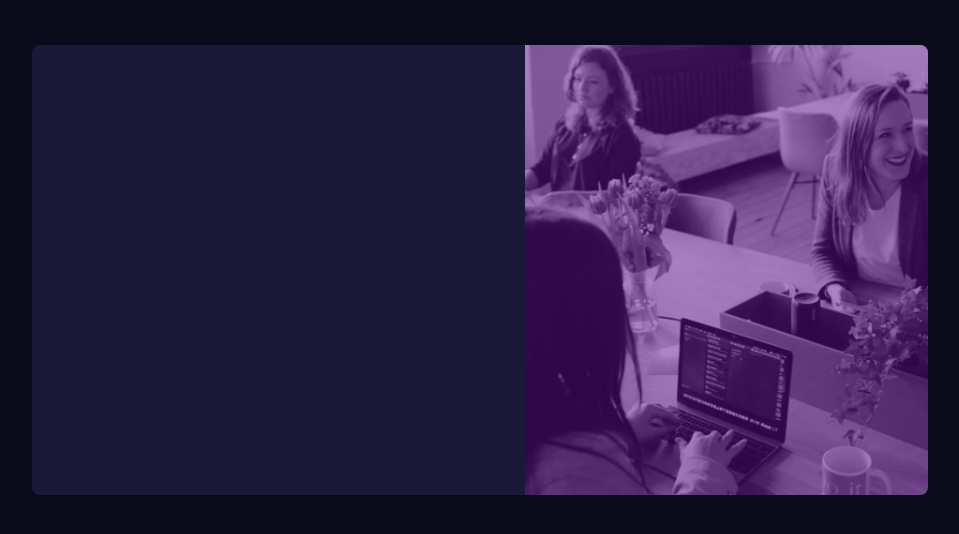
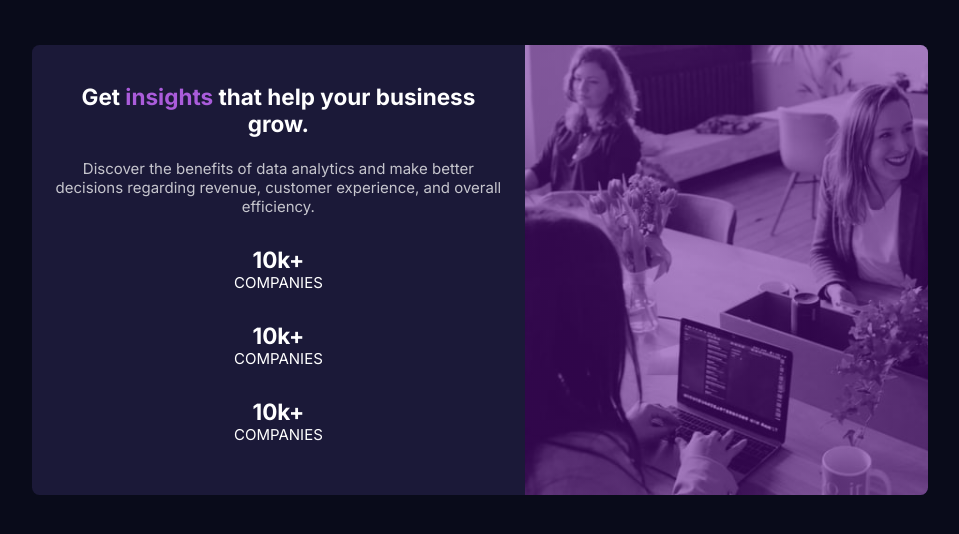
Before and after one commit to john-k-phillips/fm-stats-preview-card, a website: page index.html in a window 1280 px wide. Shown: the whole page, without its empty margins (160-1119 px from the left). Drawn offline with Linux system fonts and the light colour scheme.

Commit message:
Stats section added and requires styling.

```diff
--- a/index.html
+++ b/index.html
@@ -8,17 +8,34 @@
   <title>Frontend | Stats Preview Component</title>
 </head>
   <body>
-    <!-- Get insights that help your business grow.
+    <!--
 
-    Discover the benefits of data analytics and make better decisions regarding revenue, customer
-    experience, and overall efficiency.
 
     10k+ companies
     314 templates
     12m+ queries -->
     <div class="container">
       <section class="content">
-        <h1></h1>
+        <h1>Get <span class="accent-text">insights</span> that help your business grow.</h1>
+        <p>
+          Discover the benefits of data analytics and make better decisions regarding revenue, customer
+          experience, and overall efficiency.
+        </p>
+        <ul class="stats">
+          <li>
+            <h2>10k+</h2>
+            <span>COMPANIES</span>
+          </li>
+          <li>
+            <h2>10k+</h2>
+            <span>COMPANIES</span>
+          </li>
+          <li>
+            <h2>10k+</h2>
+            <span>COMPANIES</span>
+          </li>
+        </ul>
+        </section>
       </section>
       <div class="hero"></div>
     </div>
--- /dev/null
+++ b/styles/_stats.scss
@@ -0,0 +1,15 @@
+.stats {
+    margin-top: 2em;
+    list-style: none;
+
+    display: flex;
+    flex-direction: column;
+    gap: 2em;
+}
+
+@media screen and (min-width: 768px) {
+    .content {
+        height: 100%;
+        width: 55%;
+    }
+}
```
